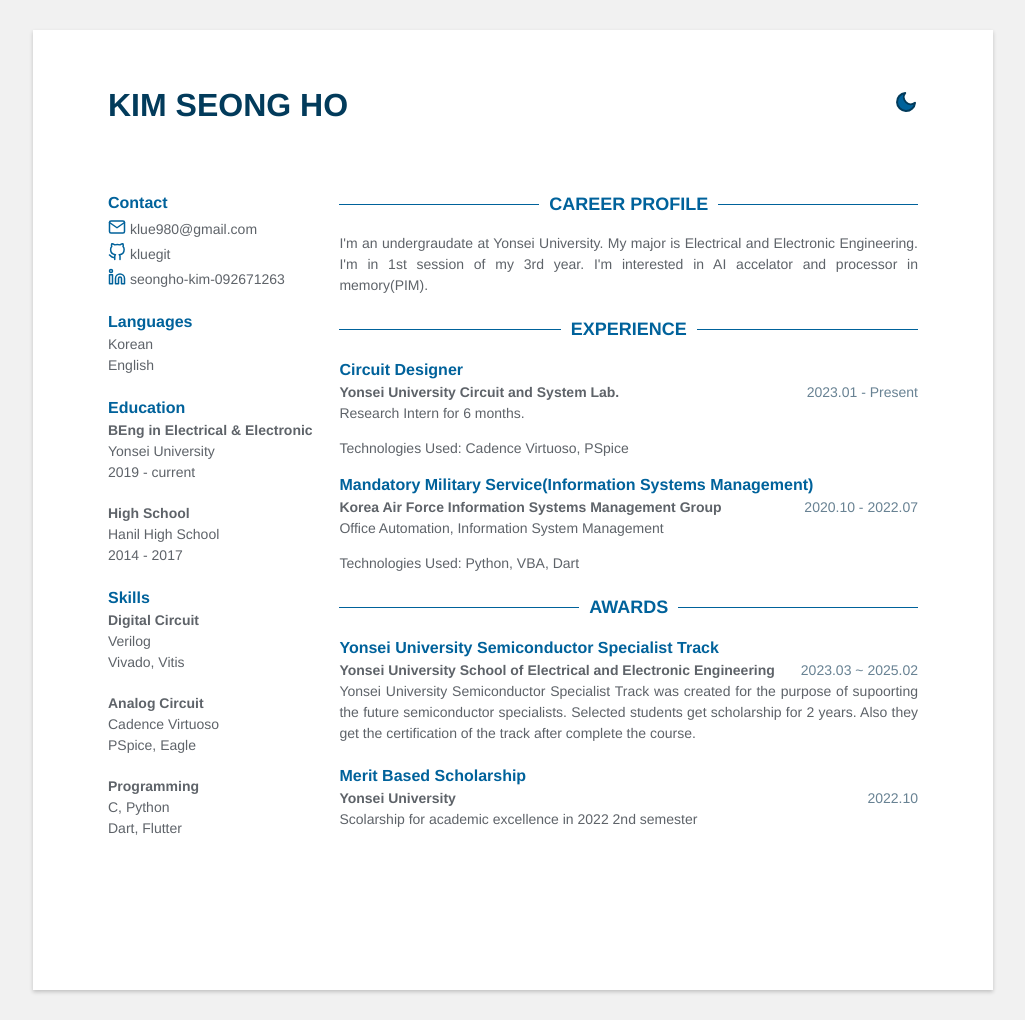
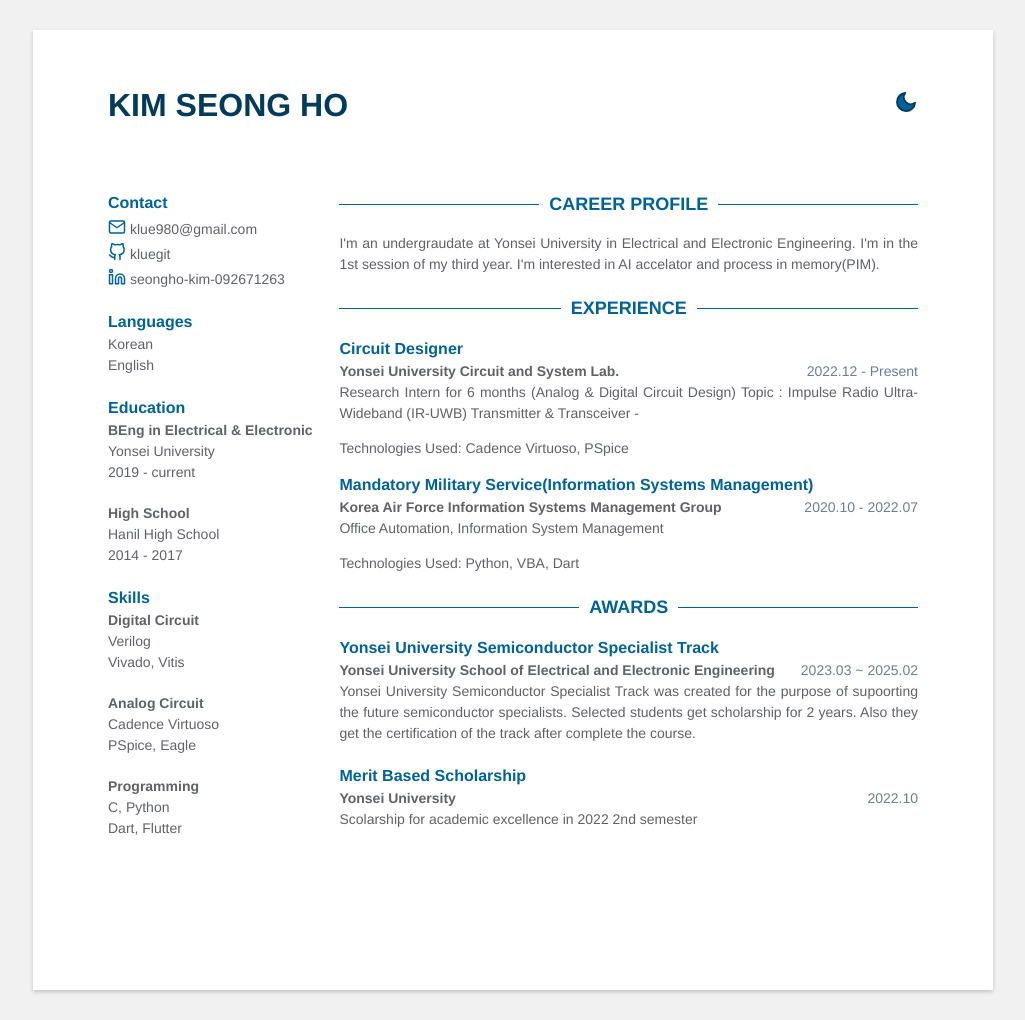
Before and after one commit to klue980/klue980.github.io, a Jekyll site: the page built from index.html, in a window 1280 px wide. Shown: the whole page, without its empty margins (127-1152 px from the left). Built offline with Jekyll 4.4.1, drawn with Linux system fonts in a browser that asks for light colours.

Commit message:
contents revise1

```diff
--- a/_data/data.yml
+++ b/_data/data.yml
@@ -41,17 +41,19 @@ skills:
 
 # Profile
 profile: |
-  I'm an undergraudate at Yonsei University. My major is Electrical and Electronic Engineering.
-  I'm in 1st session of my 3rd year.
-  I'm interested in AI accelator and processor in memory(PIM).
+  I'm an undergraudate at Yonsei University in Electrical and Electronic Engineering.
+  I'm in the 1st session of my third year.
+  I'm interested in AI accelator and process in memory(PIM).
 
 # Experience
 experience:
   - role: Circuit Designer
-    time: 2023.01 - Present
+    time: 2022.12 - Present
     company: Yonsei University Circuit and System Lab.
     details: |
-      Research Intern for 6 months.
+      Research Intern for 6 months (Analog & Digital Circuit Design)
+      Topic : Impulse Radio Ultra-Wideband (IR-UWB) Transmitter & Transceiver
+      -
     technologies_used: |
       Cadence Virtuoso, PSpice
 
```
